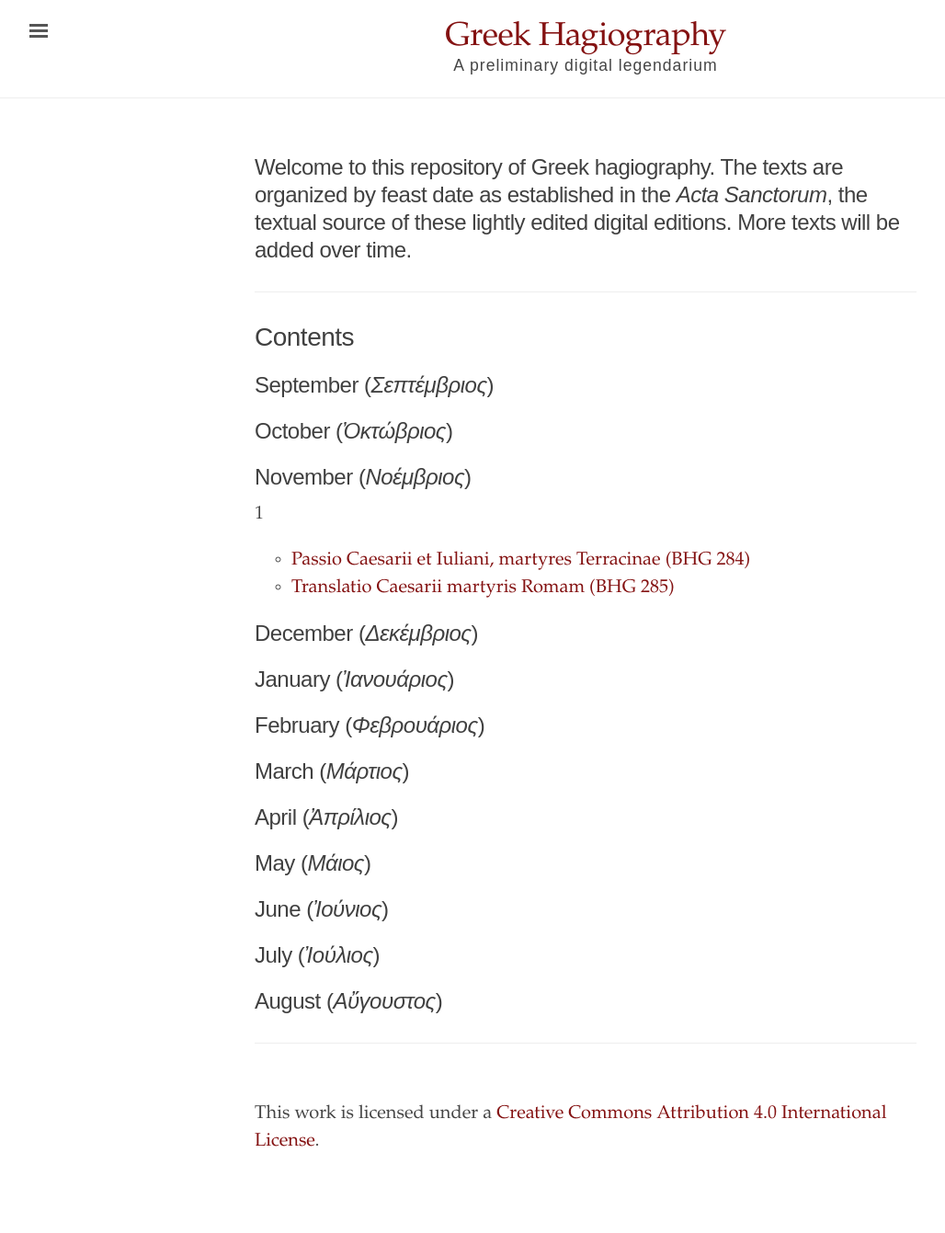
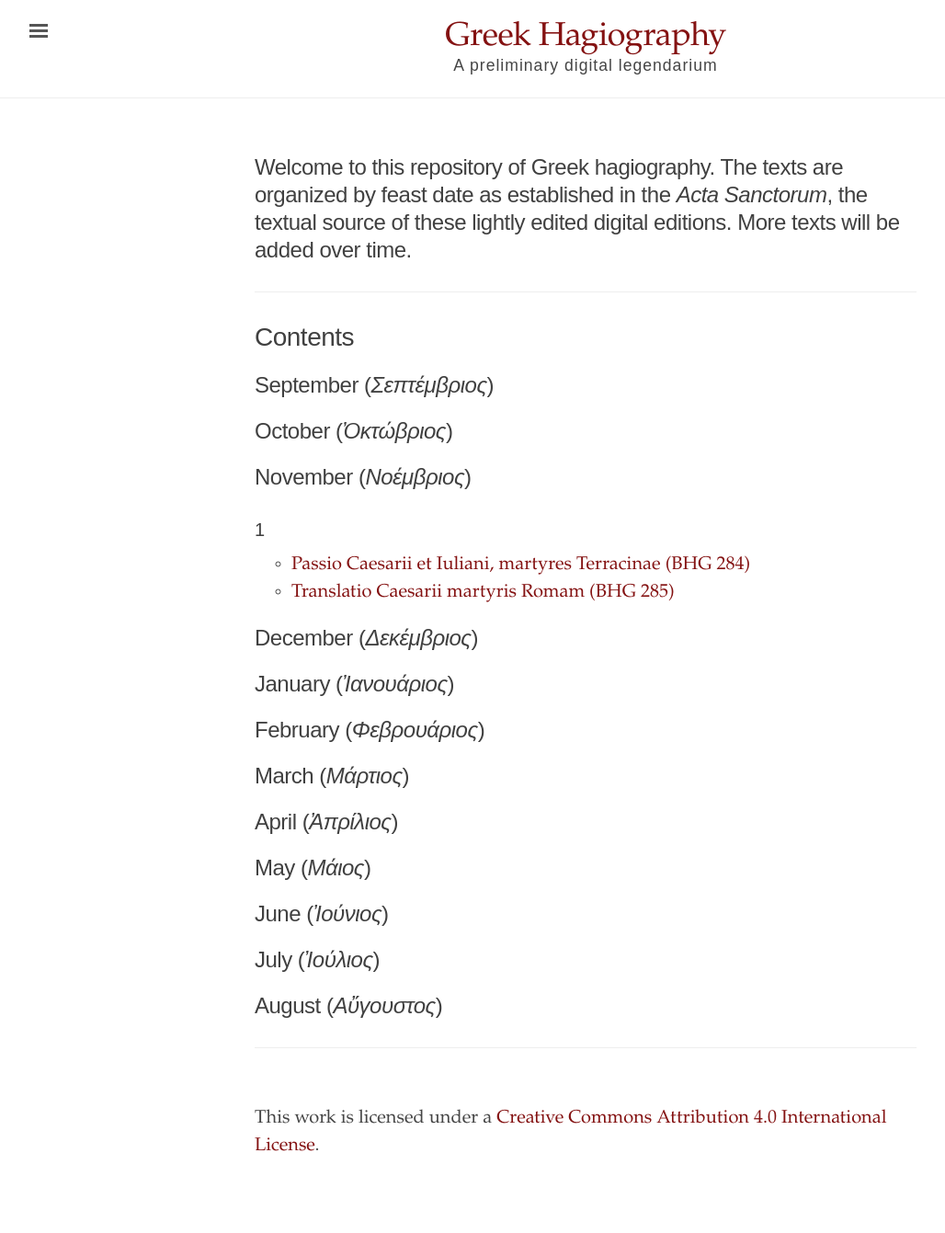
Before and after one commit to cjkoepke1/greek-hagiography, a Jekyll site: the page built from index.md, in a window 1280 px wide. Shown: the whole page at 92% size, without its empty margins (3-1031 px from the left). Built offline with Jekyll 4.4.1, drawn with Linux system fonts in a browser that asks for light colours.

```diff
--- a/index.md
+++ b/index.md
@@ -15,7 +15,7 @@ title: "Greek Hagiography"
 
 ## November (*Νοέμβριος*)
 
-1
+### 1
 
 - [Passio Caesarii et Iuliani, martyres Terracinae (BHG 284)](https://cjkoepke1.github.io/greek-hagiography/texts/passio-caesarii)
 - [Translatio Caesarii martyris Romam (BHG 285)](https://cjkoepke1.github.io/greek-hagiography/texts/translatio-caesarii)
```
